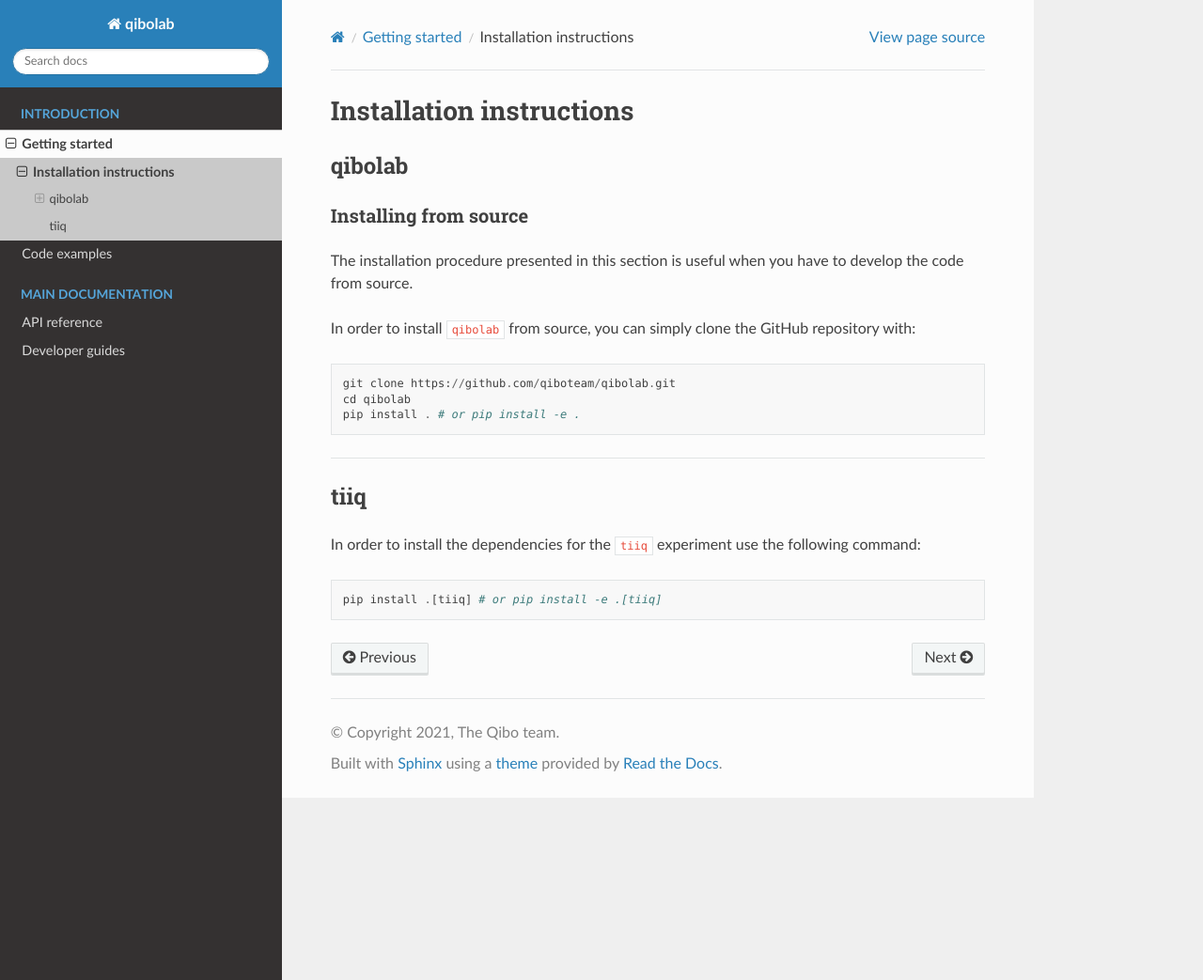
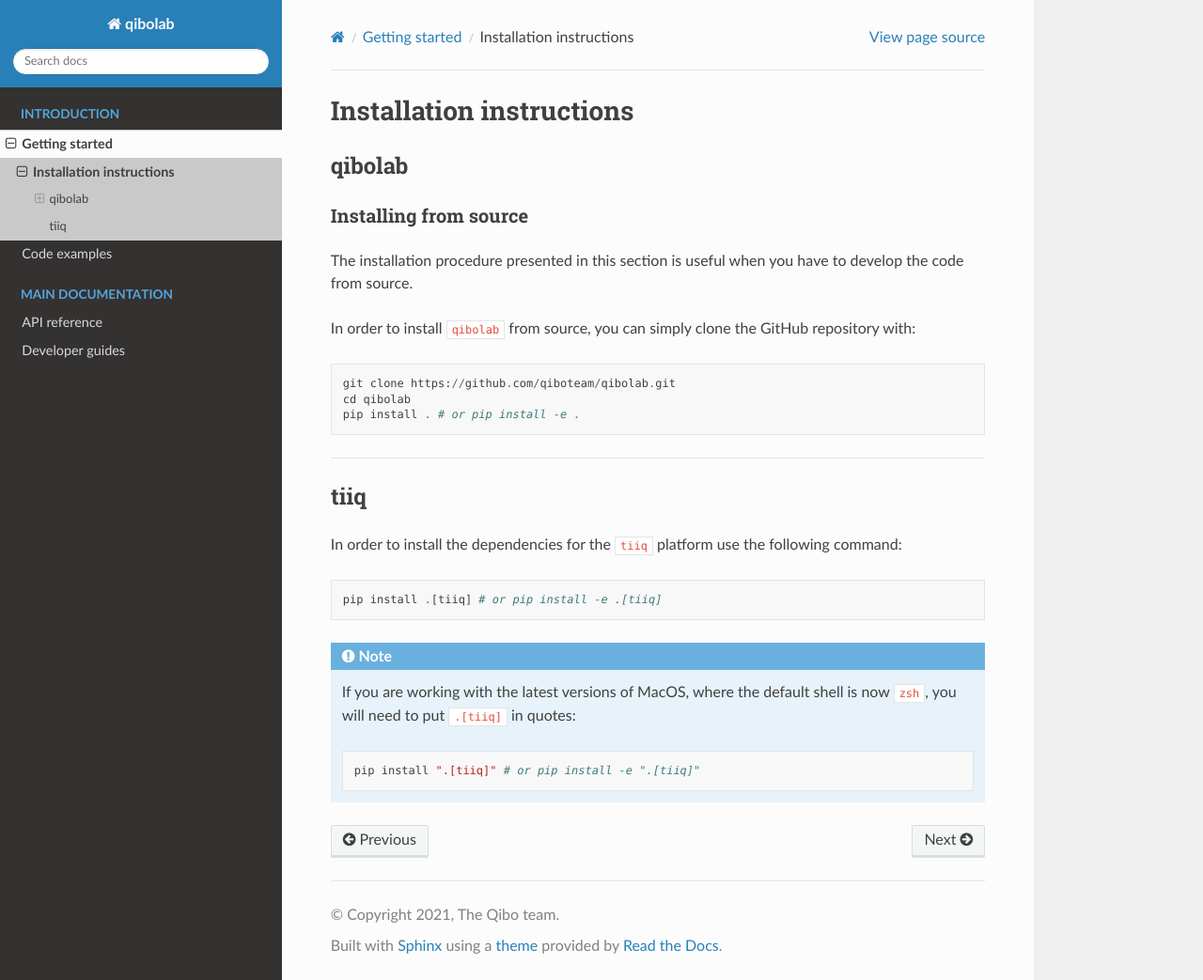
Before and after one commit to qiboteam/qibolab, a Sphinx documentation site: the page built from doc/source/getting-started/installation.rst, in a window 1280 px wide and 1043 px high. Shown: the whole window at 94% size. Built offline with Sphinx 7.4.7 and the Read the Docs theme 2.0.0, drawn with Linux system fonts in a browser that asks for light colours.

Commit message:
update installation instructions

```diff
--- a/doc/source/getting-started/installation.rst
+++ b/doc/source/getting-started/installation.rst
@@ -28,10 +28,19 @@ _______________________
 tiiq
 ^^^^
 
-In order to install the dependencies for the ``tiiq`` experiment
+In order to install the dependencies for the ``tiiq`` platform
 use the following command:
 
 
 .. code-block::
 
       pip install .[tiiq] # or pip install -e .[tiiq]
+
+.. note::
+
+      If you are working with the latest versions of MacOS, where the default shell is now ``zsh``,
+      you will need to put ``.[tiiq]`` in quotes:
+
+      .. code-block::
+
+            pip install ".[tiiq]" # or pip install -e ".[tiiq]"
```
